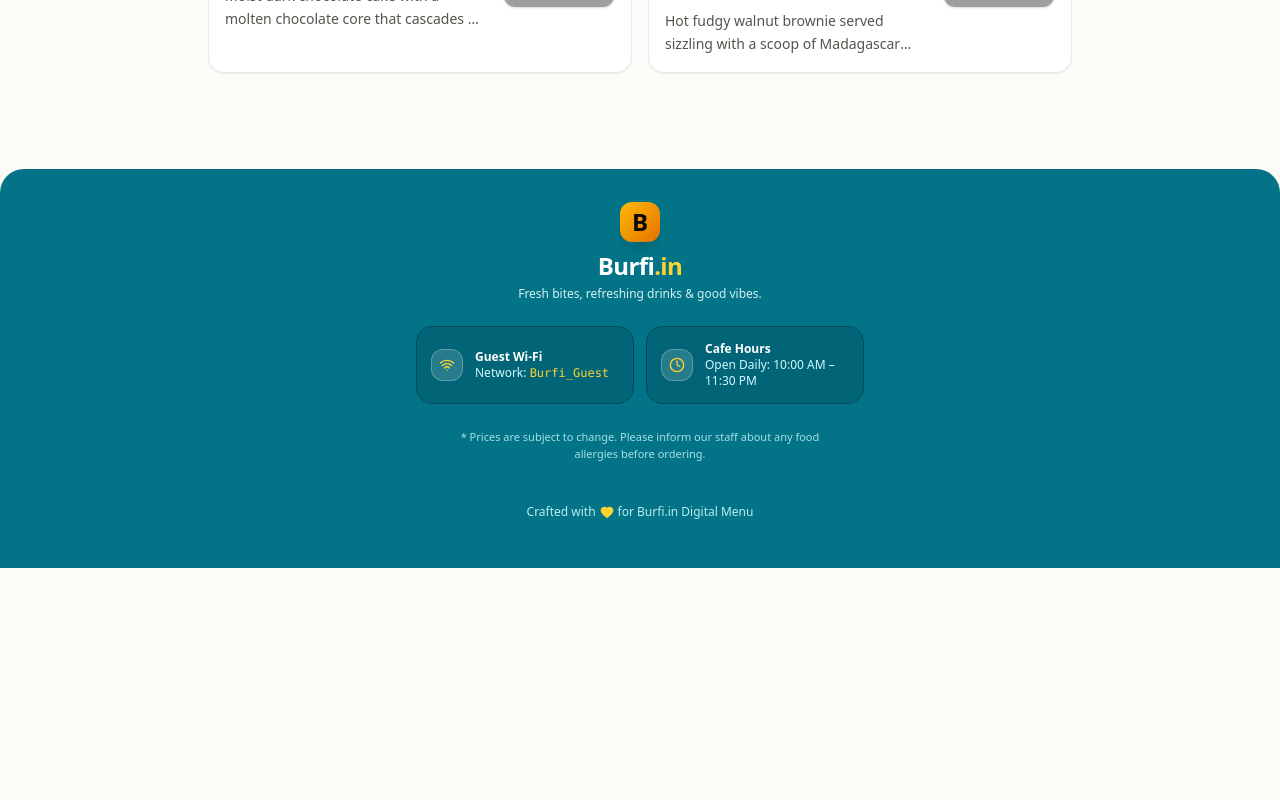
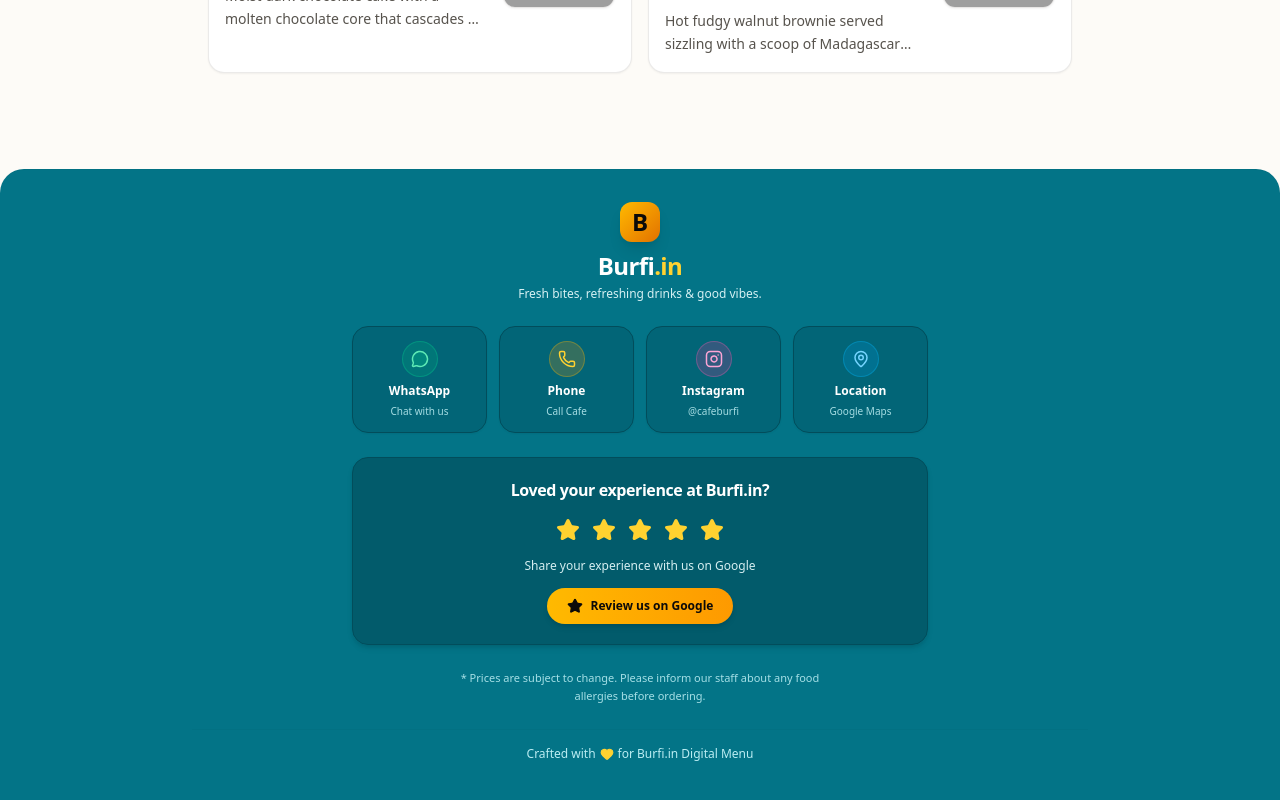
Before and after one commit to AshiqueGhazali/burfi_menu, a Next.js app: page / in a window 1280 px wide. Shown: the part 4576-5376 px from the top of the page. Before the commit the page ends 5144 px from the top, so only its background shows below. Built offline with nearby package versions, Linux system fonts and the light colour scheme; grey boxes are pictures that could not be loaded.

Commit message:
feat: contact, map, review section added in footer

```diff
--- a/src/components/menu/CafeFooter.tsx
+++ b/src/components/menu/CafeFooter.tsx
@@ -1,9 +1,30 @@
 'use client';
 
 import React from 'react';
-import { Wifi, MapPin, Phone, Heart, Clock } from 'lucide-react';
+import { MapPin, Phone, Heart, MessageCircle, Star } from 'lucide-react';
+
+const InstagramIcon = (props: React.SVGProps<SVGSVGElement>) => (
+  <svg
+    {...props}
+    xmlns="http://www.w3.org/2000/svg"
+    width="24"
+    height="24"
+    viewBox="0 0 24 24"
+    fill="none"
+    stroke="currentColor"
+    strokeWidth="2"
+    strokeLinecap="round"
+    strokeLinejoin="round"
+  >
+    <rect width="20" height="20" x="2" y="2" rx="5" ry="5" />
+    <path d="M16 11.37A4 4 0 1 1 12.63 8 4 4 0 0 1 16 11.37z" />
+    <line x1="17.5" x2="17.51" y1="6.5" y2="6.5" />
+  </svg>
+);
 
 export const CafeFooter: React.FC = () => {
+  const googleReviewUrl = "https://maps.app.goo.gl/BkZoh8RwLDeDb4W89?g_st=com.google.maps.preview.copy";
+
   return (
     <footer className="w-full bg-[#037487] text-white pt-8 pb-12 px-4 border-t border-[#026c7e]/50 mt-12 rounded-t-3xl shadow-xl">
       <div className="max-w-4xl mx-auto flex flex-col items-center text-center gap-6">
@@ -20,29 +41,99 @@
           </p>
         </div>
 
-        {/* Cafe Information Grid */}
-        <div className="grid grid-cols-1 sm:grid-cols-2 gap-3 w-full max-w-md text-left text-xs">
-          {/* Guest Wifi Card */}
-          <div className="bg-[#026071]/70 border border-[#024d5b] p-3.5 rounded-2xl flex items-center gap-3 backdrop-blur-xs">
-            <div className="w-8 h-8 rounded-xl bg-white/15 border border-white/25 flex items-center justify-center shrink-0">
-              <Wifi className="w-4 h-4 text-amber-300" />
+        {/* Contact, Social & Location Action Grid */}
+        <div className="grid grid-cols-2 sm:grid-cols-4 gap-2.5 sm:gap-3 w-full max-w-xl text-xs">
+          {/* WhatsApp Contact */}
+          <a
+            href="https://wa.me/message/7GQBAQP7JKM7F1"
+            target="_blank"
+            rel="noopener noreferrer"
+            className="bg-[#026071]/70 hover:bg-[#026071] border border-[#024d5b] p-3.5 rounded-2xl flex flex-col items-center justify-center gap-1.5 transition-all duration-200 group shadow-xs touch-manipulation active:scale-95 cursor-pointer"
+          >
+            <div className="w-9 h-9 rounded-full bg-emerald-500/20 border border-emerald-400/30 flex items-center justify-center text-emerald-300 group-hover:scale-110 transition-transform">
+              <MessageCircle className="w-4.5 h-4.5 fill-emerald-400/20 text-emerald-300" />
             </div>
-            <div>
-              <div className="font-semibold text-white">Guest Wi-Fi</div>
-              <div className="text-cyan-100">Network: <span className="text-amber-300 font-mono">Burfi_Guest</span></div>
+            <span className="font-bold text-white">WhatsApp</span>
+            <span className="text-[10px] text-cyan-100/80">Chat with us</span>
+          </a>
+
+          {/* Call Phone Action */}
+          <a
+            href="tel:+919447439689"
+            className="bg-[#026071]/70 hover:bg-[#026071] border border-[#024d5b] p-3.5 rounded-2xl flex flex-col items-center justify-center gap-1.5 transition-all duration-200 group shadow-xs touch-manipulation active:scale-95 cursor-pointer"
+          >
+            <div className="w-9 h-9 rounded-full bg-amber-500/20 border border-amber-400/30 flex items-center justify-center text-amber-300 group-hover:scale-110 transition-transform">
+              <Phone className="w-4.5 h-4.5 text-amber-300" />
             </div>
+            <span className="font-bold text-white">Phone</span>
+            <span className="text-[10px] text-cyan-100/80">Call Cafe</span>
+          </a>
+
+          {/* Instagram Action */}
+          <a
+            href="https://instagram.com/cafeburfi/"
+            target="_blank"
+            rel="noopener noreferrer"
+            className="bg-[#026071]/70 hover:bg-[#026071] border border-[#024d5b] p-3.5 rounded-2xl flex flex-col items-center justify-center gap-1.5 transition-all duration-200 group shadow-xs touch-manipulation active:scale-95 cursor-pointer"
+          >
+            <div className="w-9 h-9 rounded-full bg-pink-500/20 border border-pink-400/30 flex items-center justify-center text-pink-300 group-hover:scale-110 transition-transform">
+              <InstagramIcon className="w-4.5 h-4.5 text-pink-300" />
+            </div>
+            <span className="font-bold text-white">Instagram</span>
+            <span className="text-[10px] text-cyan-100/80">@cafeburfi</span>
+          </a>
+
+          {/* Google Maps Location */}
+          <a
+            href={googleReviewUrl}
+            target="_blank"
+            rel="noopener noreferrer"
+            className="bg-[#026071]/70 hover:bg-[#026071] border border-[#024d5b] p-3.5 rounded-2xl flex flex-col items-center justify-center gap-1.5 transition-all duration-200 group shadow-xs touch-manipulation active:scale-95 cursor-pointer"
+          >
+            <div className="w-9 h-9 rounded-full bg-sky-500/20 border border-sky-400/30 flex items-center justify-center text-sky-300 group-hover:scale-110 transition-transform">
+              <MapPin className="w-4.5 h-4.5 text-sky-300" />
+            </div>
+            <span className="font-bold text-white">Location</span>
+            <span className="text-[10px] text-cyan-100/80">Google Maps</span>
+          </a>
+        </div>
+
+        {/* Google Reviews / Customer Feedback Card */}
+        <div className="w-full max-w-xl bg-[#025665]/80 border border-[#024d5b] p-4 sm:p-5 rounded-2xl flex flex-col items-center text-center gap-2.5 shadow-md">
+          <h3 className="text-sm sm:text-base font-extrabold text-white tracking-tight">
+            Loved your experience at Burfi.in?
+          </h3>
+
+          {/* Interactive 5-Star Selection */}
+          <div className="flex items-center justify-center gap-1 py-0.5">
+            {[1, 2, 3, 4, 5].map((star) => (
+              <a
+                key={star}
+                href={googleReviewUrl}
+                target="_blank"
+                rel="noopener noreferrer"
+                className="p-1 text-amber-300 hover:text-amber-200 transition-transform hover:scale-125 active:scale-95 cursor-pointer"
+                aria-label={`Rate ${star} stars on Google`}
+              >
+                <Star className="w-5 h-5 sm:w-6 sm:h-6 fill-amber-300 text-amber-300" />
+              </a>
+            ))}
           </div>
 
-          {/* Timings Card */}
-          <div className="bg-[#026071]/70 border border-[#024d5b] p-3.5 rounded-2xl flex items-center gap-3 backdrop-blur-xs">
-            <div className="w-8 h-8 rounded-xl bg-white/15 border border-white/25 flex items-center justify-center shrink-0">
-              <Clock className="w-4 h-4 text-amber-300" />
-            </div>
-            <div>
-              <div className="font-semibold text-white">Cafe Hours</div>
-              <div className="text-cyan-100">Open Daily: 10:00 AM – 11:30 PM</div>
-            </div>
-          </div>
+          <p className="text-xs text-cyan-50 opacity-90 max-w-xs">
+            Share your experience with us on Google
+          </p>
+
+          {/* Google Review Redirect Button */}
+          <a
+            href={googleReviewUrl}
+            target="_blank"
+            rel="noopener noreferrer"
+            className="inline-flex items-center justify-center gap-2 px-5 py-2.5 rounded-full bg-gradient-to-r from-amber-400 to-amber-500 text-stone-950 font-bold text-xs shadow-md hover:brightness-110 active:scale-95 transition-all cursor-pointer mt-1"
+          >
+            <Star className="w-4 h-4 fill-stone-950 text-stone-950" />
+            <span>Review us on Google</span>
+          </a>
         </div>
 
         {/* Important Menu Note */}
```
